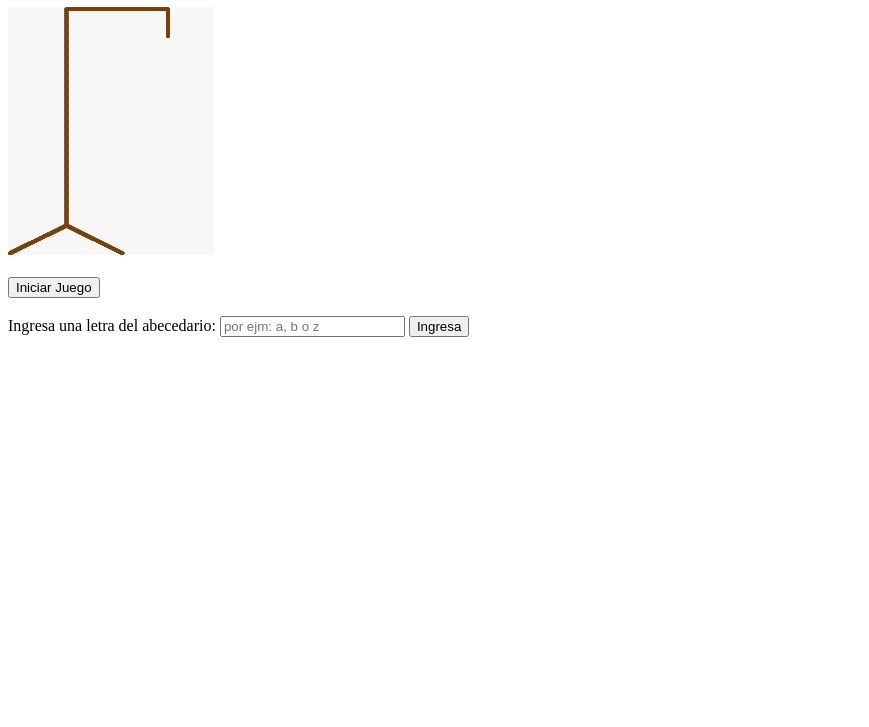
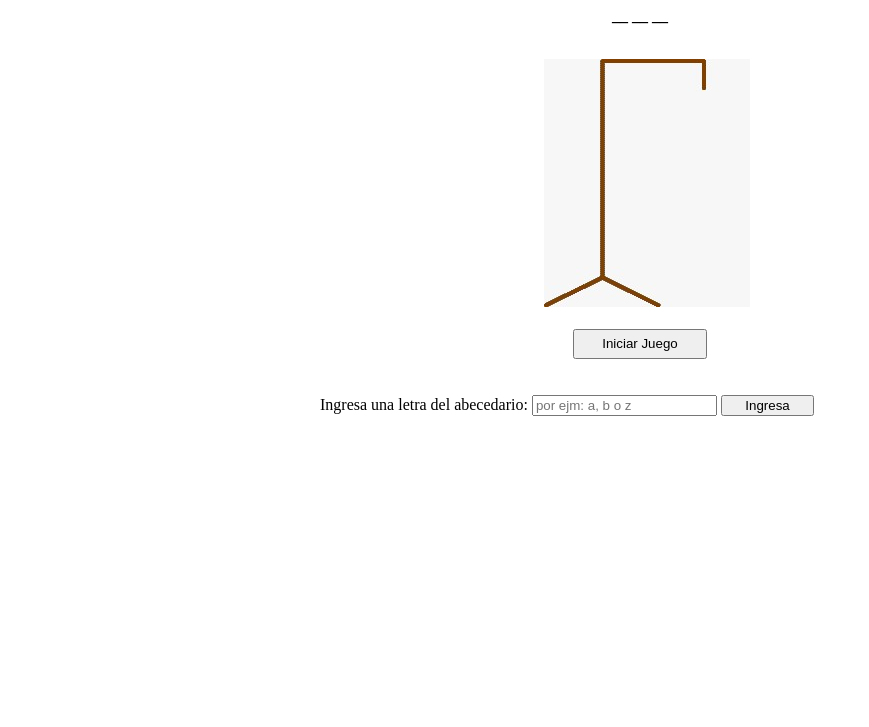
Before and after one commit to cartagoReminiscence/ahorcado-game, a plain HTML site: page index.html in a window 1280 px wide. Shown: the part 73-800 px from the top of the page, without its empty margins (0-869 px from the left). Drawn offline with Linux system fonts and the light colour scheme.

Commit message:
Estilo añadido. Centrado de los elementos de la página.

```diff
--- a/index.html
+++ b/index.html
@@ -11,7 +11,10 @@
     <h1>El Juego del Ahorcado</h1>
 
     <!-- colocar las palabras que acierta el jugador -->
-    <div id="adivina-palabra"></div>
+    <div id="palabra-desconocida">
+        <p><span id="letra-desconocida">__</span> <span id="letra-desconocida">__</span> <span id="letra-desconocida">__</span></p>
+    </div>
+    <br>
 
     <div>
         <picture id="dibujo-ahorcado">
@@ -19,7 +22,7 @@
     </div>
     <br>
 
-    <button onclick="iniciar()">Iniciar Juego</button>
+    <button id="iniciar-juego" onclick="iniciar()">Iniciar Juego</button>
     <br>
     <br>
 
--- a/style.css
+++ b/style.css
@@ -0,0 +1,39 @@
+body {
+    /* padding: auto; */
+    margin: auto;
+    width: 50%;
+}
+
+h1, div[id="palabra-desconocida"] p {
+    text-align: center;
+}
+
+/* Palabra desconocida: oculta por caracteres "_" */
+#palabra-desconocida {
+    margin: auto;
+    width: 50%;
+    /* padding: auto; */
+}
+
+#letra-desconocida {
+    font-weight: bold;
+}
+
+/* Imagen de ahorcado */
+#dibujo-ahorcado {
+    display: block;
+    margin: auto;
+    width: 12em;
+}
+
+/* Botones */
+#iniciar-juego {
+    margin: auto;
+    padding: 0.4em;
+    width: 10em;
+    display: block;
+}
+
+#ingresar {
+    width: 7em;
+}
```
